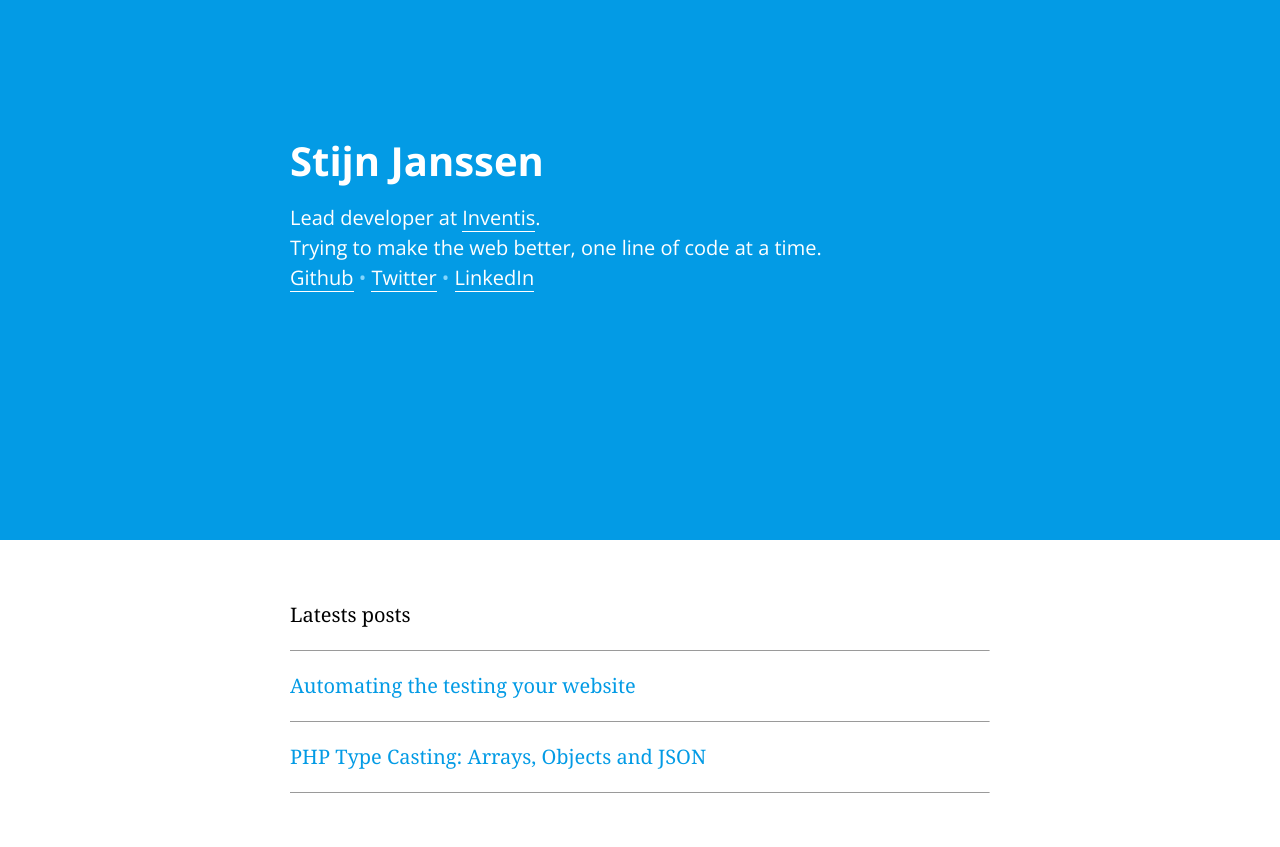
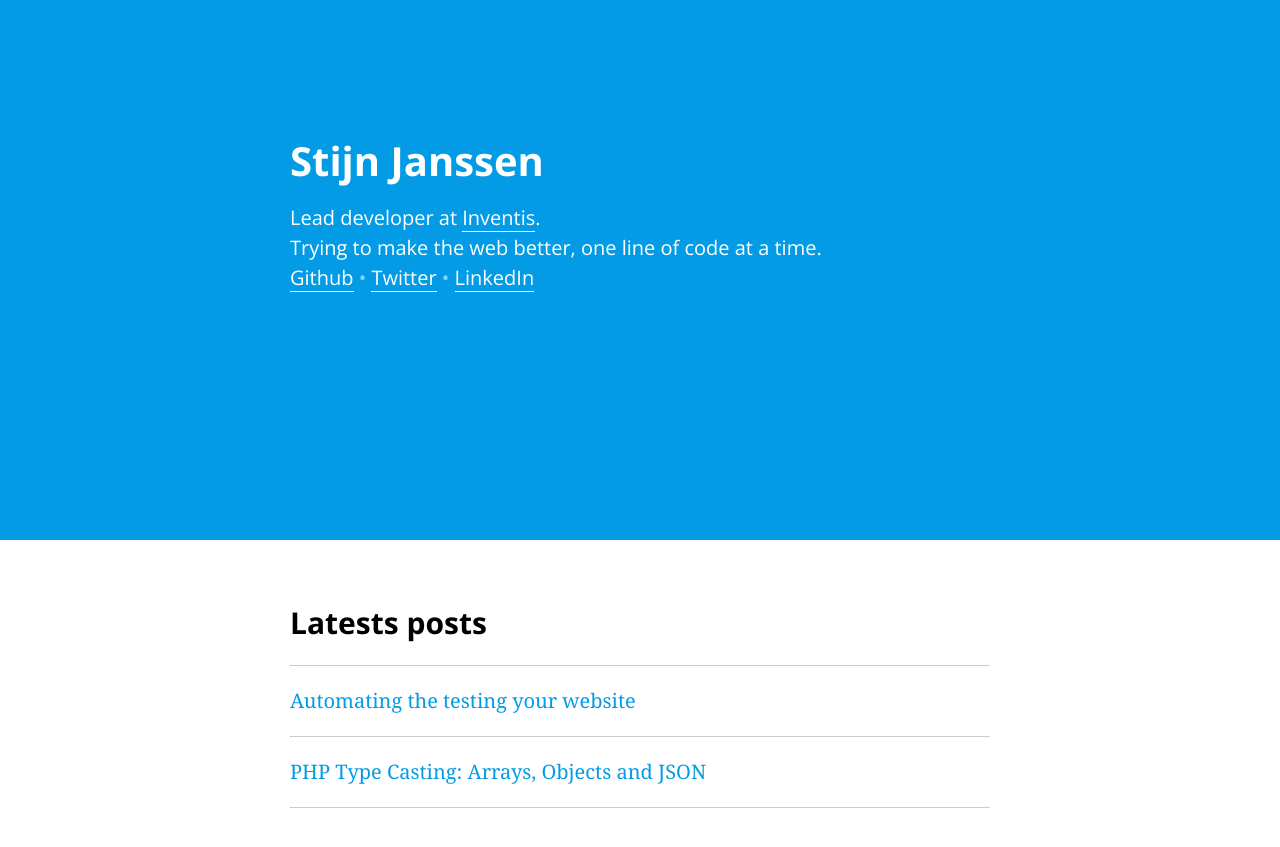
Before and after one commit to stijnj/stijnj.github.com, a Jekyll site: the page built from index.html, in a window 1280 px wide. Shown: the top 847 px of the page. Built offline with Jekyll 4.4.1, drawn with Linux system fonts in a browser that asks for light colours.

Commit message:
updated styling of the hoempage

```diff
--- a/assets/css/style.css
+++ b/assets/css/style.css
@@ -106,7 +106,7 @@ h1 {
   font-size: 2em;
   margin: 0.67em 0; }
 
-h2 {
+h2, .post-list__title {
   font-size: 1.5em;
   margin: 0.83em 0; }
 
@@ -446,7 +446,7 @@ h1 {
   font-size: 2rem;
   line-height: 1.1; }
 
-h1, h2, h3, h4, h5, h6 {
+h1, h2, .post-list__title, h3, h4, h5, h6 {
   color: #039be5;
   font-family: Open Sans, Arial, sans-serif; }
 
@@ -512,7 +512,12 @@ hr {
 .post-list {
   margin-top: 3rem; }
   .post-list hr {
-    margin: 1rem 0; }
+    margin: 1rem 0;
+    border-top: 1px solid #ccc; }
+
+.post-list__title {
+  color: #000;
+  font-weight: bold; }
 
 .post-list__link {
   color: #039be5;
--- a/index.html
+++ b/index.html
@@ -22,7 +22,7 @@ layout: default
 <div class="wrapper wrapper--push-down">
 
     <div class="post-list">
-        Latests posts
+        <span class="post-list__title">Latests posts</span>
         <hr>
         {% for post in site.posts %}
             <a href="{{ post.url }}" class="post-list__link">{{ post.title }}</a>
```
Also changed, not shown: _posts/2015-03-29-automating-the-testing-your-website.md (+3 -3 lines), assets/sass/style.scss (+7 -0 lines).
